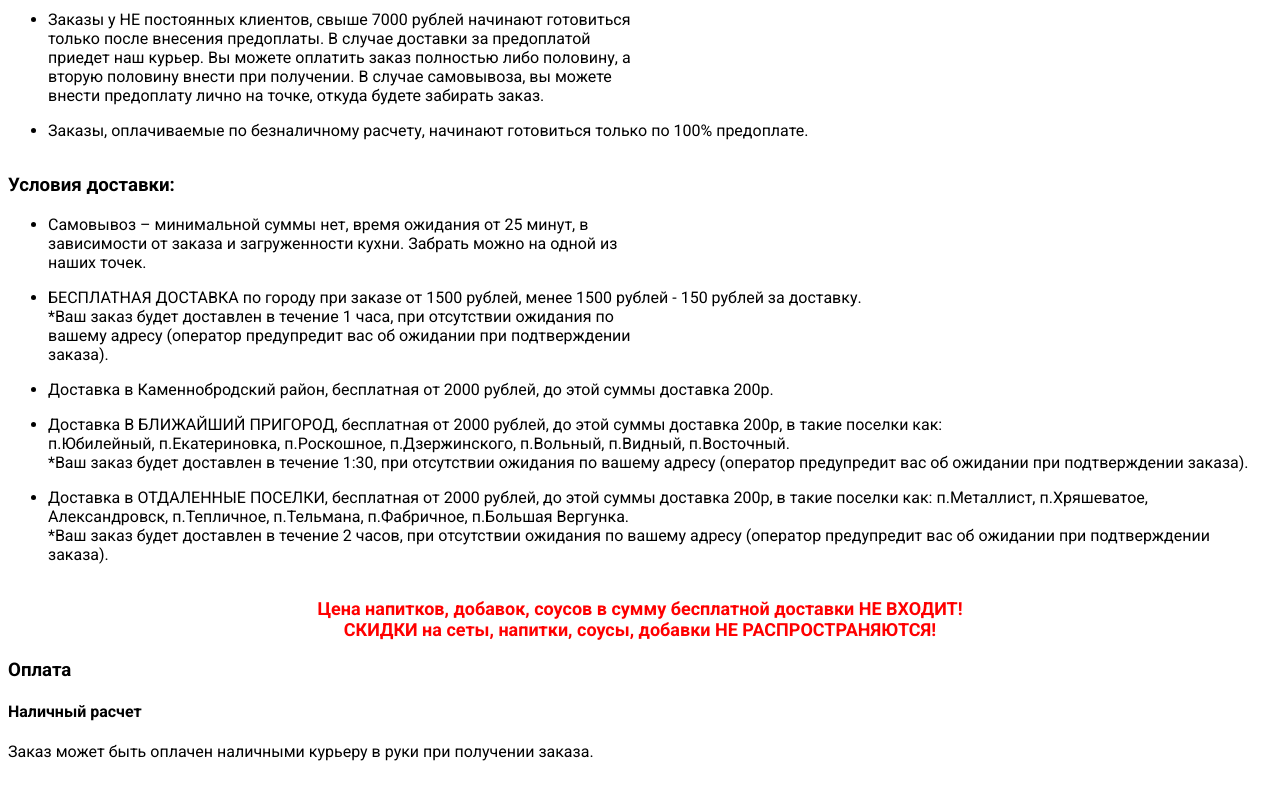
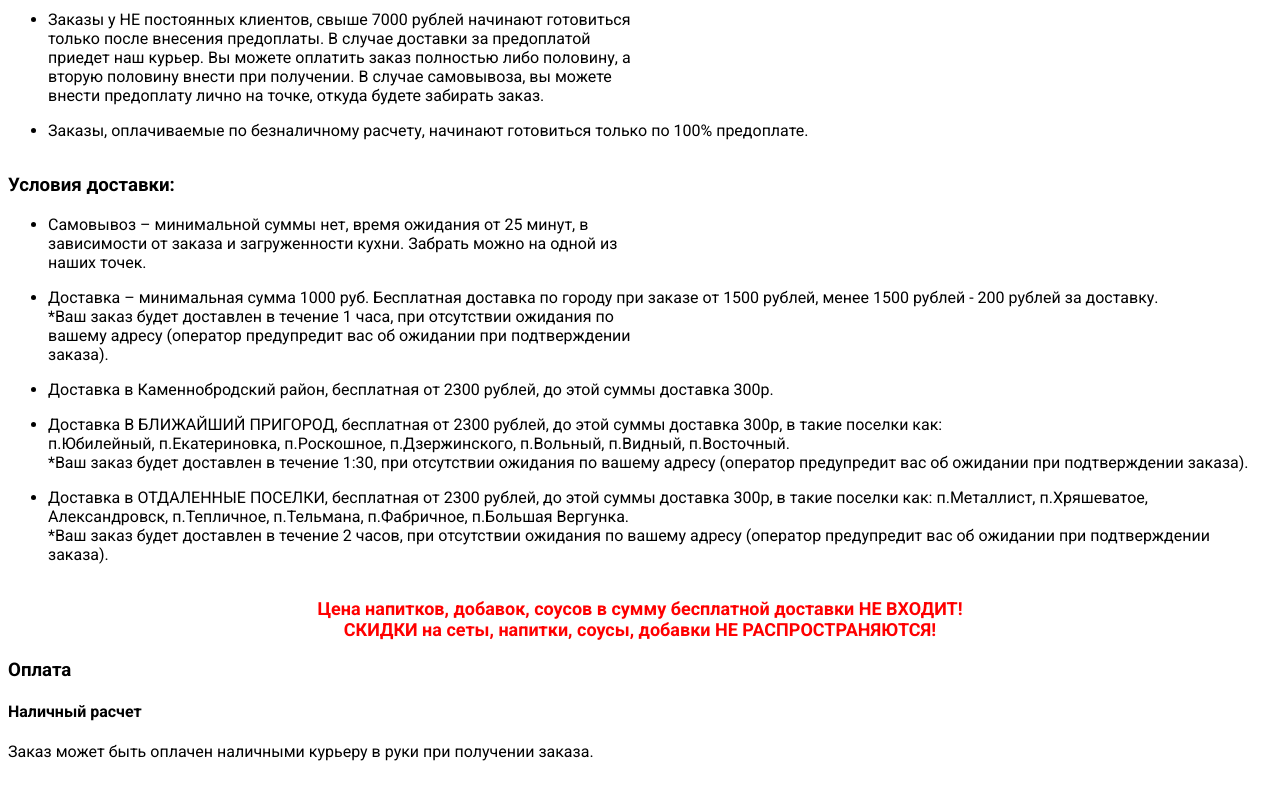
Before and after one commit to alex8619/sushihouselugruls, a plain HTML site: page index.html in a window 1280 px wide. Shown: the part 1046-1846 px from the top of the page. Drawn offline with Linux system fonts and the light colour scheme.

Commit message:
Update index.html

```diff
--- a/index.html
+++ b/index.html
@@ -51,15 +51,25 @@
       <li>
         По номерам телефона: <a href="tel:550">550 (только МКС)</a>,
         <a href="tel:+79595502550">+7 959-550-2-550</a>,
-        <a
-          href="tel:+79591340555"
-          >+7 959-13-40-555</a
-        >
+        <a href="tel:+79591340555">+7 959-13-40-555</a>
         , <a href="tel:+79591703555">+7 959-17-03-555</a>
       </li>
-      <li>Через месседжеры: <a href="https://t.me/sushihouselg">Telegram</a>, <a href="https://wa.me/79591340555">WhatsApp</a></li>
-      <li>Через наш сайт <a href="https://sushi-house-lg.com/">sushi-house-lg.com</a></li>
-      <li>Через мобильные приложения на <a href="https://apps.apple.com/us/app/суши-хаус/id1633060872">IOS</a> и <a href="https://play.google.com/store/apps/details?id=com.rubeacon.sushihouselug">Android</a></li>
+      <li>
+        Через месседжеры: <a href="https://t.me/sushihouselg">Telegram</a>,
+        <a href="https://wa.me/79591340555">WhatsApp</a>
+      </li>
+      <li>
+        Через наш сайт
+        <a href="https://sushi-house-lg.com/">sushi-house-lg.com</a>
+      </li>
+      <li>
+        Через мобильные приложения на
+        <a href="https://apps.apple.com/us/app/суши-хаус/id1633060872">IOS</a> и
+        <a
+          href="https://play.google.com/store/apps/details?id=com.rubeacon.sushihouselug"
+          >Android</a
+        >
+      </li>
     </ul>
     <h3>Условия и стоимость доставки:</h3>
     <h3>УВАЖАЕМЫЕ КЛИЕНТЫ!</h3>
@@ -129,8 +139,9 @@
         наших точек.
       </li>
       <li>
-        БЕСПЛАТНАЯ ДОСТАВКА по городу при заказе от 1500 рублей, менее 1500
-        рублей - 150 рублей за доставку. <br />
+        Доставка – минимальная сумма 1000 руб. Бесплатная доставка по городу при
+        заказе от 1500 рублей, менее 1500 рублей - 200 рублей за доставку.
+        <br />
 
         *Ваш заказ будет доставлен в течение 1 часа, при отсутствии ожидания по
         <br />
@@ -139,12 +150,12 @@
         заказа).
       </li>
       <li>
-        Доставка в Каменнобродский район, бесплатная от 2000 рублей, до этой
-        суммы доставка 200р.
+        Доставка в Каменнобродский район, бесплатная от 2300 рублей, до этой
+        суммы доставка 300р.
       </li>
       <li>
-        Доставка В БЛИЖАЙШИЙ ПРИГОРОД, бесплатная от 2000 рублей, до этой суммы
-        доставка 200р, в такие поселки как: <br />
+        Доставка В БЛИЖАЙШИЙ ПРИГОРОД, бесплатная от 2300 рублей, до этой суммы
+        доставка 300р, в такие поселки как: <br />
         п.Юбилейный, п.Екатериновка, п.Роскошное, п.Дзержинского, п.Вольный,
         п.Видный, п.Восточный. <br />
         *Ваш заказ будет доставлен в течение 1:30, при отсутствии ожидания по
@@ -152,8 +163,8 @@
         заказа).
       </li>
       <li>
-        Доставка в ОТДАЛЕННЫЕ ПОСЕЛКИ, бесплатная от 2000 рублей, до этой суммы
-        доставка 200р, в такие поселки как: п.Металлист, п.Хряшеватое,
+        Доставка в ОТДАЛЕННЫЕ ПОСЕЛКИ, бесплатная от 2300 рублей, до этой суммы
+        доставка 300р, в такие поселки как: п.Металлист, п.Хряшеватое,
         Александровск, п.Тепличное, п.Тельмана, п.Фабричное, п.Большая Вергунка.
         <br />
         *Ваш заказ будет доставлен в течение 2 часов, при отсутствии ожидания по
@@ -161,9 +172,11 @@
         заказа). <br />
       </li>
     </ul>
-    <p class="red">Цена напитков, добавок, соусов в сумму бесплатной доставки НЕ ВХОДИТ!
+    <p class="red">
+      Цена напитков, добавок, соусов в сумму бесплатной доставки НЕ ВХОДИТ!
       <br />
-      СКИДКИ на сеты, напитки, соусы, добавки НЕ РАСПРОСТРАНЯЮТСЯ!</p>
+      СКИДКИ на сеты, напитки, соусы, добавки НЕ РАСПРОСТРАНЯЮТСЯ!
+    </p>
     <h3>Оплата</h3>
     <h4>Наличный расчет</h4>
     <p>
```
